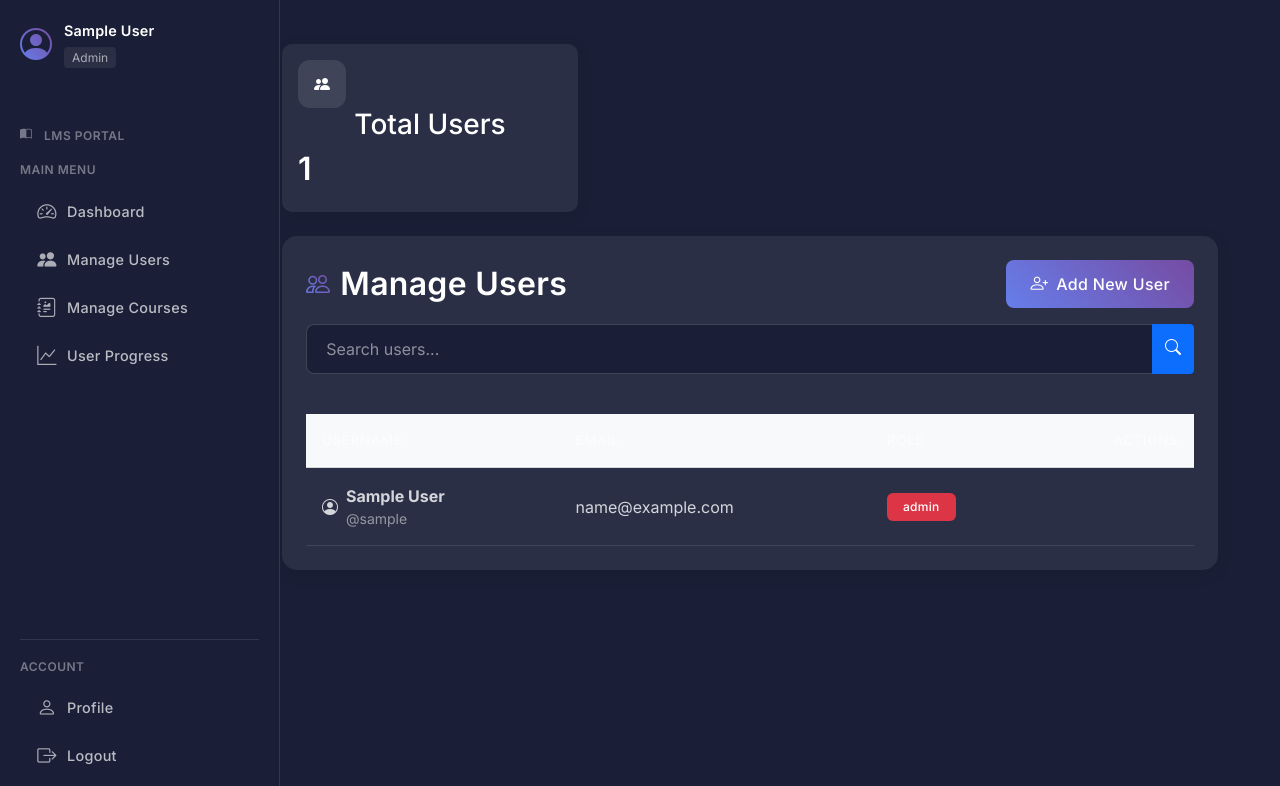
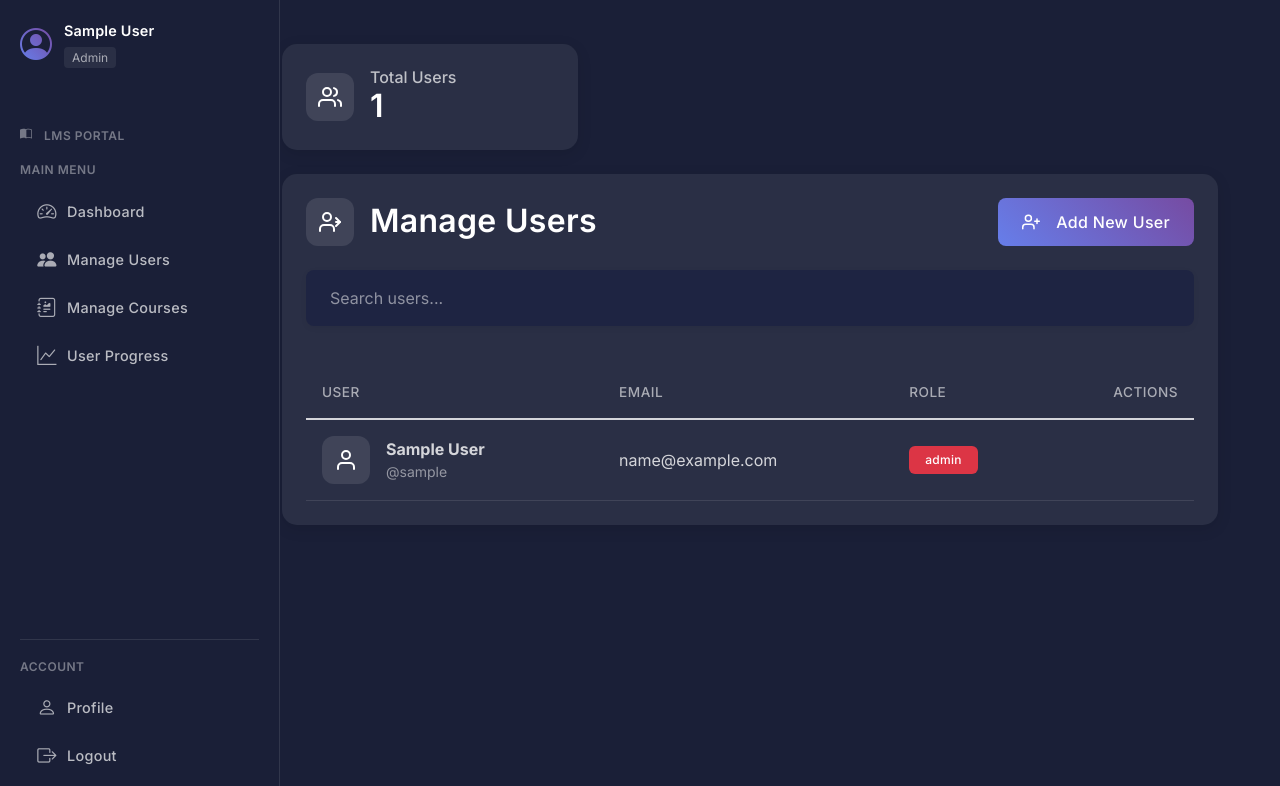
Before and after one commit to alrenz19/lms, a PHP site: page /manage_users.php in a window 1280 px wide. Shown: the top 786 px of the page. Run offline with PHP 8.4, Linux system fonts and the light colour scheme; the visitor is signed in with stand-in values (Sample User, id 1); some libraries are stand-ins or nearby versions.

Commit message:
Improved styling and fixed form, count, registration

```diff
--- a/manage_users.php
+++ b/manage_users.php
@@ -115,86 +115,90 @@ $users = $stmt->get_result()->fetch_all(MYSQLI_ASSOC);
         <div class="content">
             <div class="container mt-4">
                 <!-- Stats Cards -->
-                <div class="row admin-stats mb-4">
+                <div class="row mb-4">
                     <div class="col-md-4">
-                        <div class="stats-card dashboard-card">
-                            <div class="card-body text-center">
-                                <i class="bi bi-people-fill stats-icon"></i>
-                                <h3>Total Users</h3>
-                                <h2><?php echo count($users); ?></h2>
+                        <div class="admin-card">
+                            <div class="d-flex align-items-center">
+                                <div class="stats-icon me-3">
+                                    <svg xmlns="http://www.w3.org/2000/svg" width="24" height="24" viewBox="0 0 24 24" fill="none" stroke="currentColor" stroke-width="2" stroke-linecap="round" stroke-linejoin="round">
+                                        <path d="M17 21v-2a4 4 0 0 0-4-4H5a4 4 0 0 0-4 4v2"></path>
+                                        <circle cx="9" cy="7" r="4"></circle>
+                                        <path d="M23 21v-2a4 4 0 0 0-3-3.87"></path>
+                                        <path d="M16 3.13a4 4 0 0 1 0 7.75"></path>
+                                    </svg>
+                                </div>
+                                <div>
+                                    <h3>Total Users</h3>
+                                    <h2><?php echo count($users); ?></h2>
+                                </div>
                             </div>
                         </div>
                     </div>
                 </div>
 
-                <!-- Search and Add User Section -->
-                <div class="admin-card mb-4">
-                    <div class="d-flex justify-content-between align-items-center mb-3">
-                        <h2 class="mb-0"><i class="bi bi-people"></i> Manage Users</h2>
-                        <button type="button" class="btn btn-primary action-button" data-bs-toggle="modal" data-bs-target="#addUserModal">
-                            <i class="bi bi-person-plus"></i> Add New User
+                <!-- User Management Section -->
+                <div class="admin-card">
+                    <div class="d-flex justify-content-between align-items-center mb-4">
+                        <div class="d-flex align-items-center">
+                            <div class="stats-icon me-3">
+                                <svg xmlns="http://www.w3.org/2000/svg" width="24" height="24" viewBox="0 0 24 24" fill="none" stroke="currentColor" stroke-width="2" stroke-linecap="round" stroke-linejoin="round">
+                                    <path d="M16 21v-2a4 4 0 0 0-4-4H6a4 4 0 0 0-4 4v2"></path>
+                                    <circle cx="9" cy="7" r="4"></circle>
+                                    <path d="M22 12h-4"></path>
+                                    <path d="M18 8l4 4-4 4"></path>
+                                </svg>
+                            </div>
+                            <h2 class="mb-0">Manage Users</h2>
+                        </div>
+                        <button class="btn btn-primary action-button" data-bs-toggle="modal" data-bs-target="#addUserModal">
+                            <svg xmlns="http://www.w3.org/2000/svg" width="18" height="18" viewBox="0 0 24 24" fill="none" stroke="currentColor" stroke-width="2" stroke-linecap="round" stroke-linejoin="round" class="me-2">
+                                <path d="M16 21v-2a4 4 0 0 0-4-4H5a4 4 0 0 0-4 4v2"></path>
+                                <circle cx="8.5" cy="7" r="4"></circle>
+                                <line x1="20" y1="8" x2="20" y2="14"></line>
+                                <line x1="23" y1="11" x2="17" y2="11"></line>
+                            </svg>
+                            Add New User
                         </button>
                     </div>
 
-                    <?php
-                    $search_placeholder = "Search users...";
-                    include 'includes/search_bar.php';
-                    ?>
-
-                    <?php if ($error): ?>
-                        <div class="alert alert-danger alert-dismissible fade show">
-                            <i class="bi bi-exclamation-triangle-fill me-2"></i>
-                            <?php echo $error; ?>
-                            <button type="button" class="btn-close" data-bs-dismiss="alert"></button>
-                        </div>
-                    <?php endif; ?>
-
-                    <?php if ($success): ?>
-                        <div class="alert alert-success alert-dismissible fade show">
-                            <i class="bi bi-check-circle-fill me-2"></i>
-                            <?php echo $success; ?>
-                            <button type="button" class="btn-close" data-bs-dismiss="alert"></button>
-                        </div>
-                    <?php endif; ?>
+                    <!-- Search Bar -->
+                    <div class="search-bar mb-4">
+                        <input type="text" class="form-control" placeholder="Search users..."
+                               value="<?php echo htmlspecialchars($_GET['search'] ?? ''); ?>"
+                               onkeyup="updateSearch(this.value)">
+                    </div>
 
                     <!-- Users Table -->
-                    <div class="table-responsive mt-3">
-                        <table class="table table-hover">
-                            <thead class="table-light">
+                    <div class="table-responsive">
+                        <table class="table">
+                            <thead>
                                 <tr>
-                                    <th>Username</th>
+                                    <th>User</th>
                                     <th>Email</th>
                                     <th>Role</th>
                                     <th class="text-end">Actions</th>
                                 </tr>
                             </thead>
                             <tbody>
-                                <?php
-                                $search = $_GET['search'] ?? '';
-                                $query = "SELECT * FROM users
-                                        WHERE username LIKE ? OR email LIKE ?
-                                        ORDER BY created_at DESC";
-                                $search_param = "%$search%";
-                                $stmt = $conn->prepare($query);
-                                $stmt->bind_param("ss", $search_param, $search_param);
-                                $stmt->execute();
-                                $users = $stmt->get_result()->fetch_all(MYSQLI_ASSOC);
-
-                                foreach ($users as $user):
-                                ?>
+                                <?php foreach ($users as $user): ?>
                                 <tr>
-                                    <td class="align-middle">
+                                    <td>
                                         <div class="d-flex align-items-center">
-                                            <i class="bi bi-person-circle me-2"></i>
+                                            <div class="stats-icon me-3">
+                                                <svg xmlns="http://www.w3.org/2000/svg" width="24" height="24" viewBox="0 0 24 24" fill="none" stroke="currentColor" stroke-width="2" stroke-linecap="round" stroke-linejoin="round">
+                                                    <path d="M20 21v-2a4 4 0 0 0-4-4H8a4 4 0 0 0-4 4v2"></path>
+                                                    <circle cx="12" cy="7" r="4"></circle>
+                                                </svg>
+                                            </div>
                                             <div>
                                                 <strong><?php echo htmlspecialchars($user['full_name']); ?></strong>
                                                 <small class="text-muted d-block">@<?php echo htmlspecialchars($user['username']); ?></small>
                                             </div>
                                         </div>
                                     </td>
-                                    <td><?php echo htmlspecialchars($user['email']); ?></td>
-                                    <td>
-                                        <span class="badge bg-<?php echo $user['role'] === 'admin' ? 'danger' : 'primary'; ?>">
+                                    <td class="align-middle"><?php echo htmlspecialchars($user['email']); ?></td>
+                                    <td class="align-middle">
+                                        <span class="badge <?php echo $user['role'] === 'admin' ? 'bg-danger' : 'bg-primary'; ?>">
                                             <?php echo htmlspecialchars($user['role']); ?>
                                         </span>
                                     </td>
```
